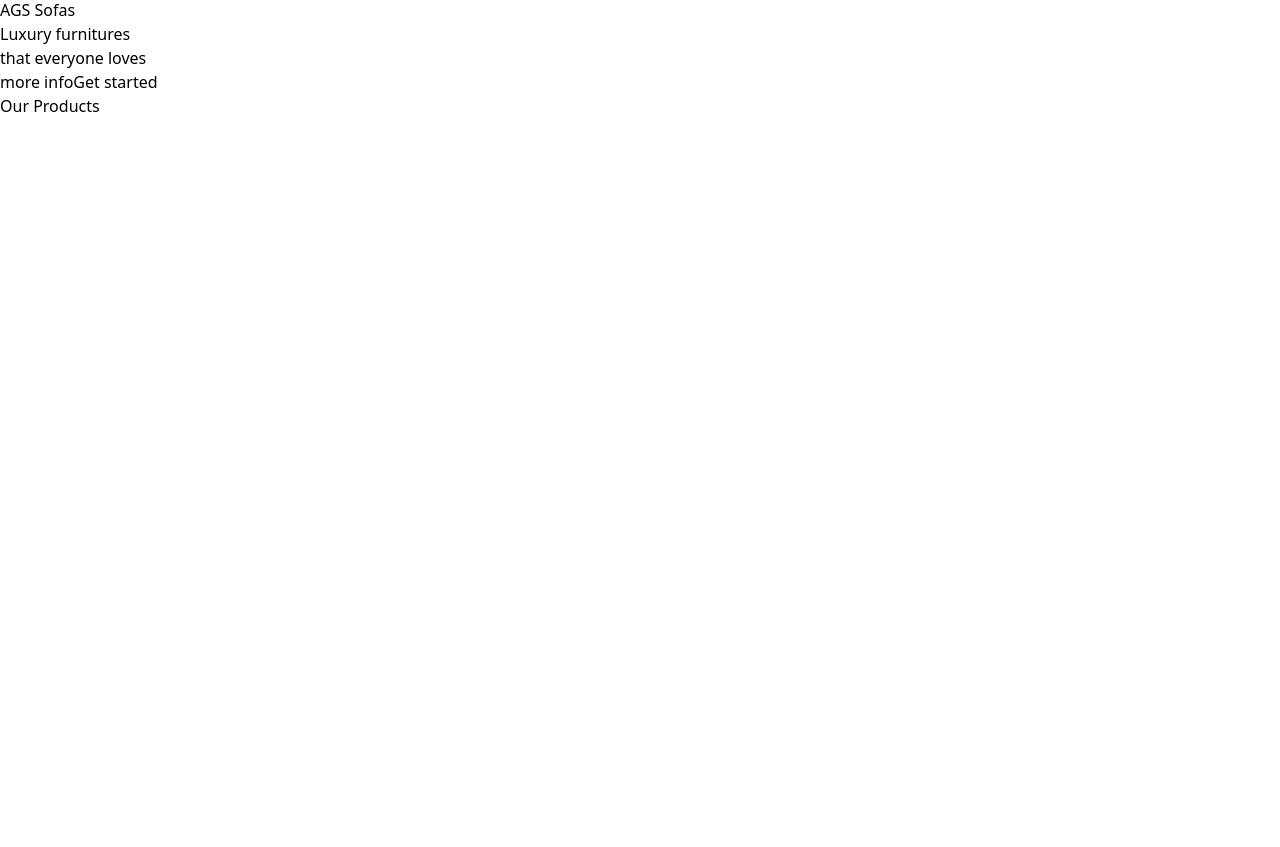
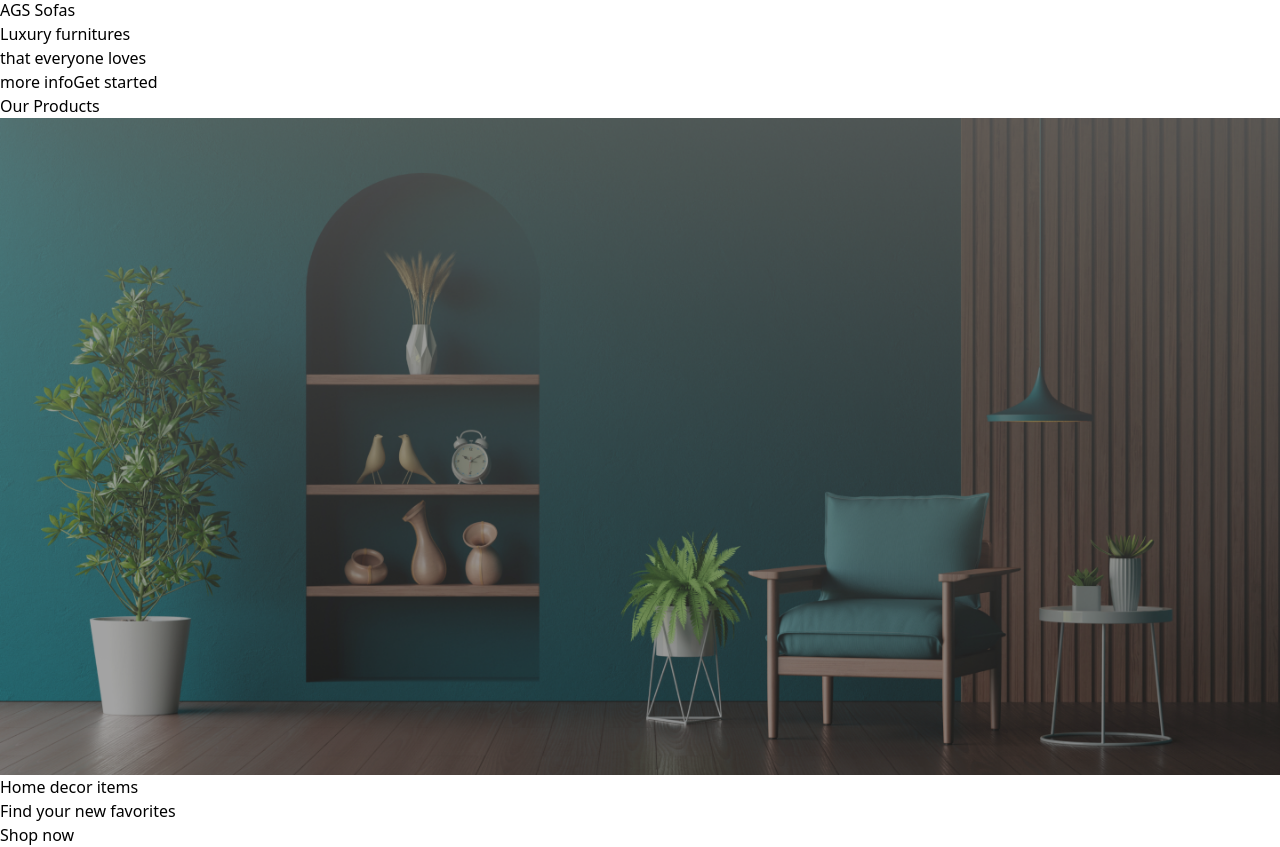
Before and after one commit to zubairmujawar/ags-website, a React (Vite) app: page / in a window 1280 px wide. Shown: the part 1337-2184 px from the top of the page. Before the commit the page ends 1455 px from the top, so only its background shows below. Built offline with nearby package versions, Linux system fonts and the light colour scheme.

Commit message:
products page completed

```diff
--- a/src/App.jsx
+++ b/src/App.jsx
@@ -1,6 +1,7 @@
 import "./App.css";
 import HeroSection from "./components/HeroSection";
 import Navbar from "./components/Navbar";
+import ProductBg from "./components/ProductBg";
 import Products from "./components/Products";
 
 function App() {
@@ -11,7 +12,7 @@ function App() {
       <Navbar/>
       <HeroSection/>
       <Products/>
-
+      <ProductBg/>
     </div>
   );
 }
--- a/src/components/Navbar.jsx
+++ b/src/components/Navbar.jsx
@@ -5,14 +5,14 @@ import logo from '../assets/ags-new.png'
 const Navbar = () => {
     const [toggle, setToggle] = useState(false)
     return (
-        <header className='z-9  w-full p-2 h-16 bg-green-800 text-white'>
+        <header className=' w-full p-2 h-16 bg-[#124044] text-white'>
             <nav className='max-w-[1440px] mx-auto h-full flex justify-between items-center'>
             <img src={logo} alt="logo" className="w-[3rem] h-[35px] object-contain "/>
                 {
                     toggle ?
-                    <MdOutlineClose onClick={()=>setToggle(!toggle)} className='text-2xl cursor-pointer' />
+                    <MdOutlineClose onClick={()=>setToggle(!toggle)} className='text-2xl cursor-pointer duration-700' />
                     :
-                    <IoMenu onClick={()=>setToggle(!toggle)} className='text-2xl cursor-pointer md:hidden block '/>
+                    <IoMenu onClick={()=>setToggle(!toggle)} className='text-2xl cursor-pointer md:hidden block duration-700'/>
                 }
                 <ul className='hidden md:flex gap-3 px-2'>
                     <li>Home</li>
@@ -20,11 +20,11 @@ const Navbar = () => {
                     <li>Contact</li>
                 </ul>
                 {/* Resposive menu */}
-                <ul className={`md:hidden duration-700 ease-in-out  fixed bg-black justify-start items-cnter flex flex-col right-[-100%] top-[4rem] gap-3 p-2 w-full h-[60vh]  ${toggle? 'right-[0]' : 'right-[-100%]'}`}>
-                    <li className='p-4'>Home</li>
-                    <li className='p-4'>About</li>
-                    <li className='p-4'>Contact</li>
-                    <li className='p-4'>Services</li>
+                <ul className={`md:hidden z-99 duration-700 ease-in-out  fixed bg-[#124044] justify-start items-cnter flex flex-col right-[-100%] top-[4rem] gap-3 p-2 w-full h-[60vh]  ${toggle? 'right-[0]' : 'right-[-100%]'}`}>
+                    <li className='p-4 text-white'>Home</li>
+                    <li className='p-4 text-white'>About</li>
+                    <li className='p-4 text-white'>Contact</li>
+                    <li className='p-4 text-white'>Services</li>
                 </ul>
             </nav>
         </header>
--- /dev/null
+++ b/src/components/ProductBg.jsx
@@ -0,0 +1,24 @@
+import React from 'react'
+import productImg from '../assets/products.png'
+const ProductBg = () => {
+  return (
+    <div className="w-full min-h-full flex justify-center items-center">
+    <img
+      src={productImg}
+      alt="heroImg"
+      className="w-full h-screen md:object-cover object-cover"
+    />
+    <div className="absolute flex flex-col gap-3 justify-center items-center">
+      <h1 className=" md:text-6xl text-3xl text-white font-bold">Home decor items</h1>
+      <h4 className=" md:text-4xl text-2xl  text-white font-semibold ">Find your new favorites</h4>
+      <div className="flex justify-between items-center">
+        <button className="  md:w-[8rem] text-sm md:text-lg w-[7rem] md:p-2 p-2 m-1 rounded-[40px] text-black bg-[#DBC369]">
+          Shop now
+        </button>
+      </div>
+    </div>
+  </div>
+  )
+}
+
+export default ProductBg
--- a/src/components/Products.jsx
+++ b/src/components/Products.jsx
@@ -2,7 +2,7 @@ import React from 'react'
 
 const Products = () => {
   return (
-    <div className='w-full h-12 bg-[#124044] text-white md:text-4xl text-2xl text-center py-3'>
+    <div className='w-full h-15 py-4 bg-[#124044] text-white md:text-4xl text-2xl text-center '>
       <h1>Our Products</h1>
     </div>
   )
```
